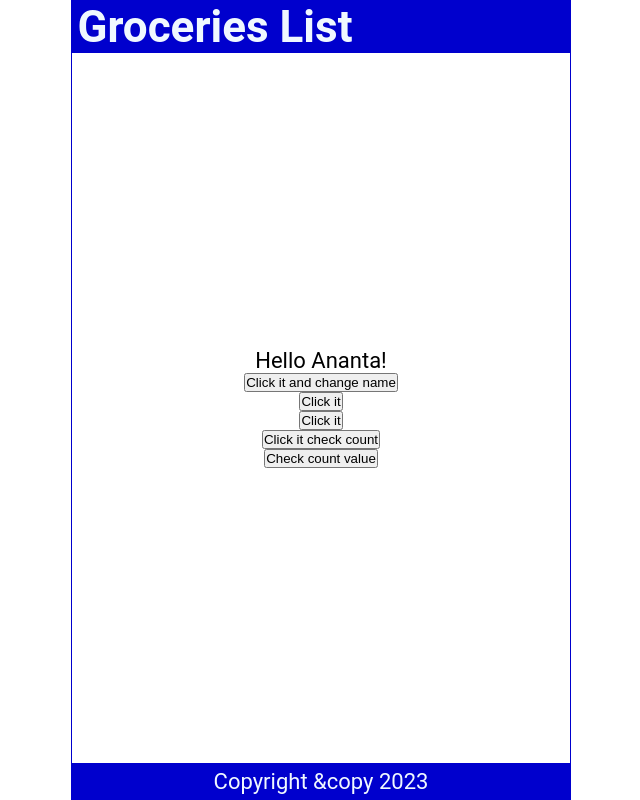
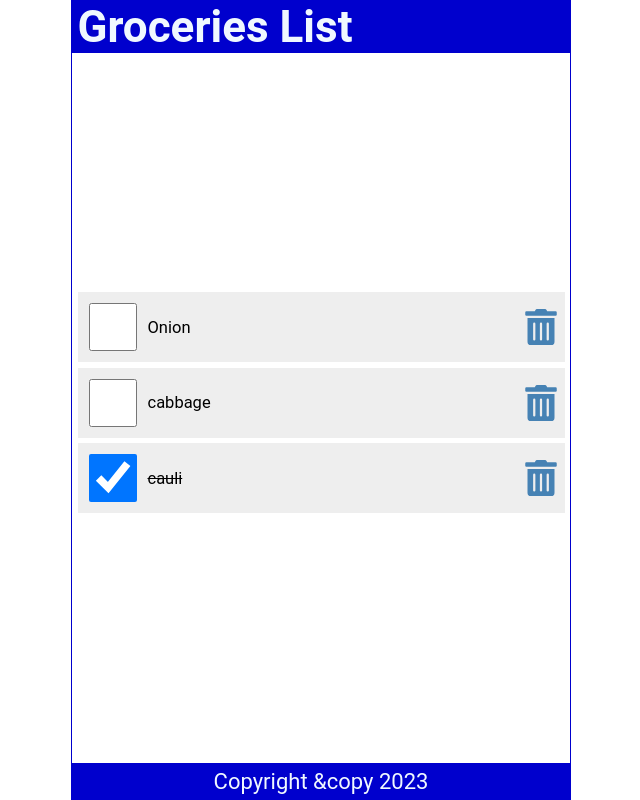
Before and after one commit to anantalft/react_series, a React (Create React App) app: page / in a window 1280 px wide. Shown: the whole page, without its empty margins (319-959 px from the left). Built offline with nearby package versions, Linux system fonts and the light colour scheme.

Commit message:
chapter 7 completed

```diff
--- a/package.json
+++ b/package.json
@@ -34,5 +34,8 @@
       "last 1 firefox version",
       "last 1 safari version"
     ]
+  },
+  "devDependencies": {
+    "react-icons": "^4.10.1"
   }
 }
--- a/src/Content.js
+++ b/src/Content.js
@@ -1,46 +1,61 @@
 import  {useState } from 'react'
+import {FaTrashAlt} from 'react-icons/fa'
 
 const Content = () => {
-    const [name, setName] = useState('Ananta');
-    const [count, setCount] = useState(0);
+    const [items, setItems] = useState([
+        {
+            id: 1,
+            checked: false,
+            item: "Onion"
+        },
+        {
+            id: 2,
+            checked: false,
+            item: "cabbage"
+        }, {
+            id: 3,
+            checked: true,
+            item: 'cauli'
+        }
+    ]);
 
-    const handleNameChange = () => {
-        const names = ['Bob', 'Ananta', 'dave'];
-        const int = Math.floor(Math.random() * 3);
-        return setName(names[int]);
-       }
+    const handleCheck = (id) => {
+        // console.log(`key: ${id}`)
+        const listItems = items.map((item) => item.id == id ? { ...item, checked: !item.checked } : item);
+        setItems(listItems);
+        localStorage.setItem('shoppinglist', JSON.stringify(listItems))
+    }
 
-       const handleClick = () => {
-        setCount(count + 1);
-        // it will always print the initial value of count. ie. when entering the count function it print the value of count
-        console.log(count);
-
-       }
-
-       const handleClick2 = (name) => {
-        console.log(`${name} was clicked` );
-
-       }
-
-       const handleClick3 = (e) => {
-        console.log(e.target);
-
-       }
-
-       const handleClick4 = () => {
-        console.log(count);
-       }
+    const handleDelete = (id) => {
+        console.log(`key: ${id}`)
+        const listItems = items.filter((item) => item.id !== id );
+        setItems(listItems);
+        localStorage.setItem('shoppinglist', JSON.stringify(listItems))
+    }
 
     return (
         <main>
-         <p onDoubleClick={handleClick}>
-             Hello { name }!
-        </p>
-        <button onClick={handleNameChange}> Click it and change name </button>
-        <button onClick={ () => { handleClick2('Ananta')}}> Click it </button>
-        <button onClick={ (e) => { handleClick3(e)}}> Click it </button>
-        <button onClick={ handleClick} > Click it check count  </button>
-        <button onClick={ handleClick4}> Check count value </button>
+            {items.length ? (
+         <uL>
+            {items.map((item) => (
+                <li className='item' key={item.id}>
+                   <input
+                    type="checkbox"
+                    onChange={(id) => handleCheck(item.id)}
+                    checked={item.checked}
+                    />
+                    <label
+                                style={(item.checked) ? { textDecoration: 'line-through' } : null}
+                                onDoubleClick={() => handleCheck(item.id)}
+                            >{item.item}</label>
+                    <FaTrashAlt onClick={(id)=>handleDelete(item.id)} role="button" tabIndex="0"/>
+
+                </li>
+            ))}
+         </uL>
+         ) : (
+            <p style={{marginTop: '2rem'}}>Your list is empty.</p>
+         )}
         </main>
     )
 }
--- a/src/index.css
+++ b/src/index.css
@@ -57,3 +57,62 @@
   display: grid;
   place-content: center;
 }
+
+ul {
+  width: 100%;
+  list-style: none;
+  padding: 0 0.25rem 0.25rem;
+}
+
+ul li::before {
+  content: "\200B";
+}
+
+.item {
+  display: flex;
+  justify-content: flex-start;
+  align-items: center;
+  padding: 0.5rem 0 0.5rem 0.5rem;
+  margin: 0.25rem 0;
+  background-color: #eee;
+}
+
+.item:first-child {
+  margin: 0;
+}
+
+.item input[type="checkbox"] {
+  text-align: center;
+  width: 2.5rem;
+  width: 48px;
+  min-width: 48px;
+  height: 2.5rem;
+  height: 48px;
+  min-height: 48px;
+  cursor: pointer;
+  margin-right: 0.5rem;
+}
+
+.item input[type="checkbox"]:focus + label {
+  text-decoration: underline;
+}
+
+.item > label {
+  font-size: 0.75rem;
+  flex-grow: 1;
+}
+
+.item svg {
+  width: 48px;
+  min-width: 48px;
+  height: 36px;
+  font-size: 1rem;
+  color: steelblue;
+  cursor: pointer;
+}
+
+.item svg:focus,
+.item svg:hover {
+  color: red;
+  outline: none;
+}
```
Also changed, not shown: 1 other file (tests, documents, lock files or other folders).
